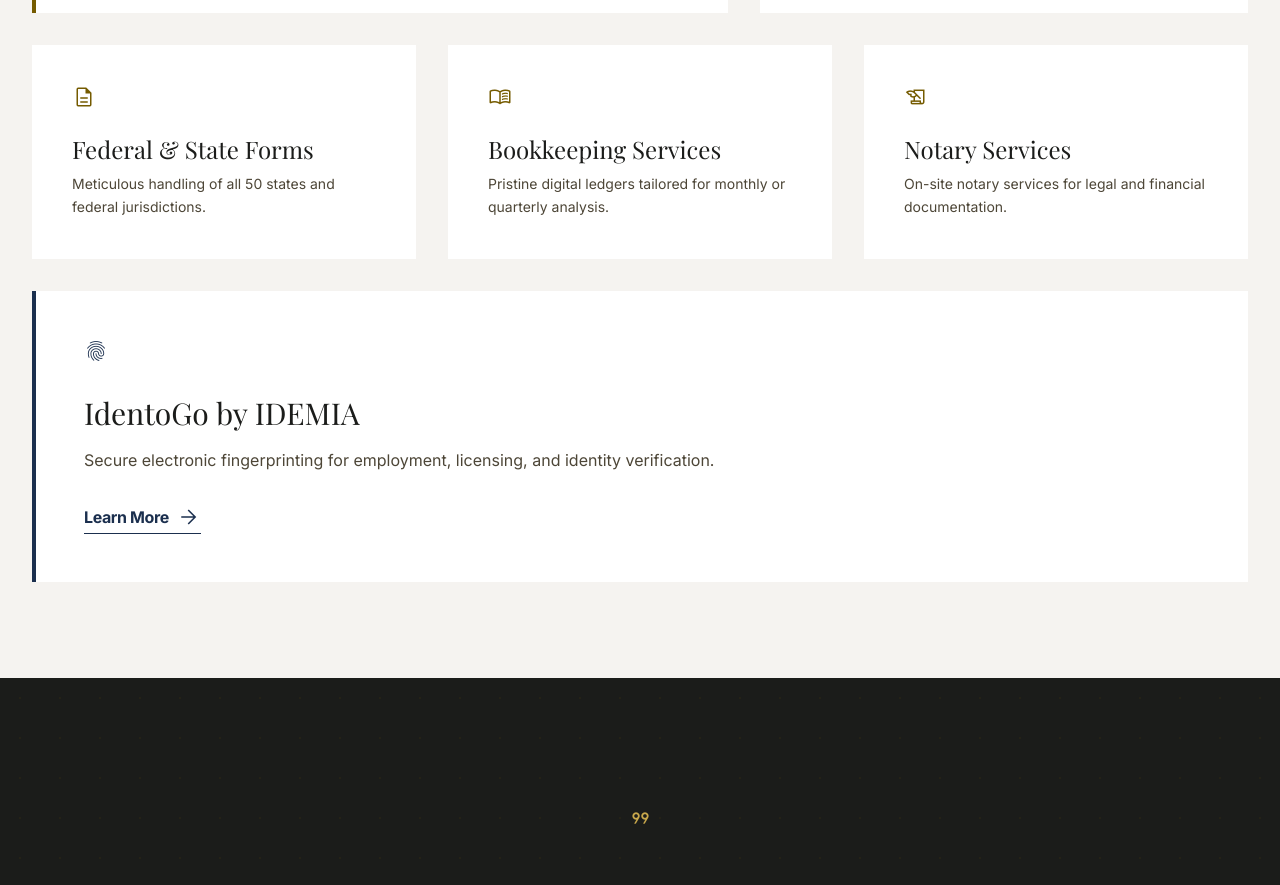
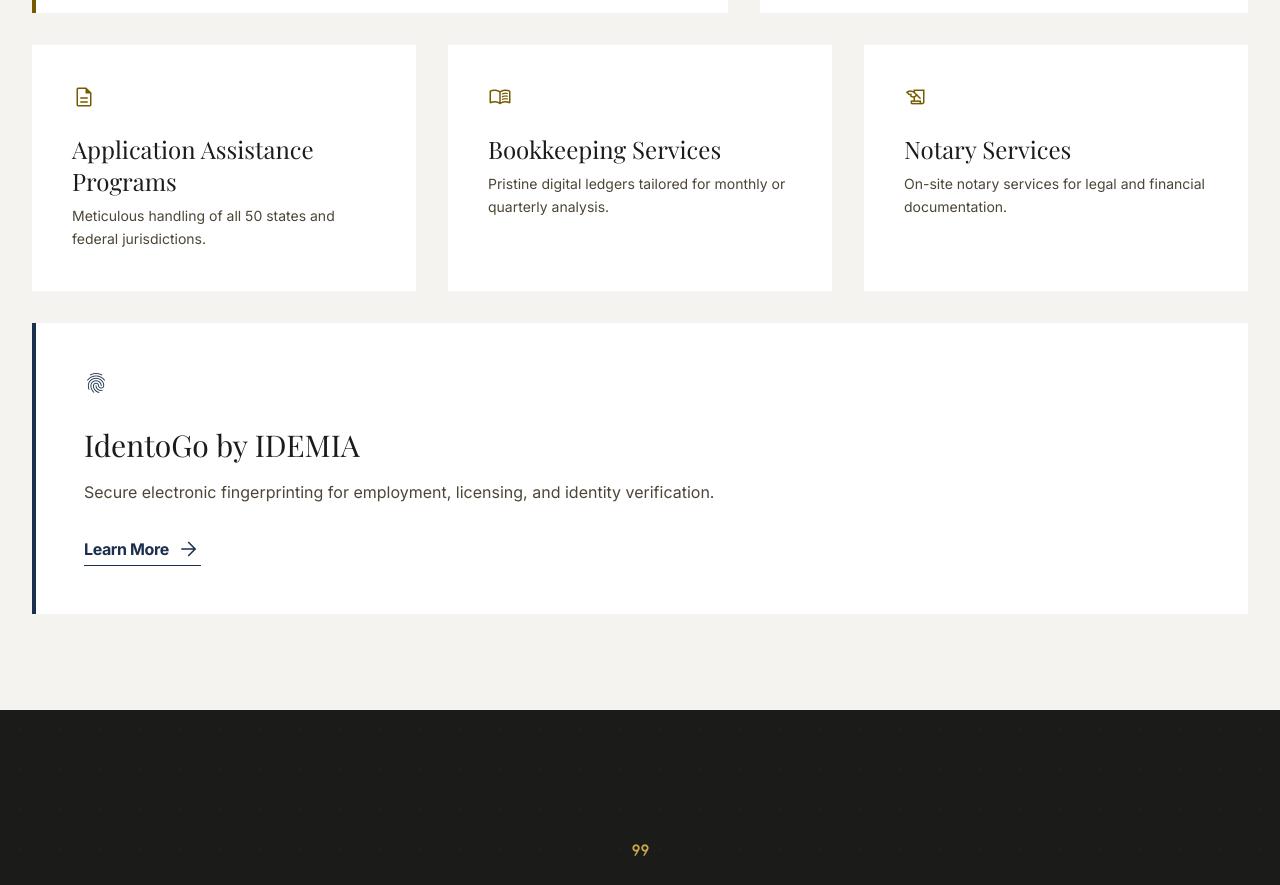
Before and after one commit to fdoalcos/nabat-tax-service, a Next.js app: page / in a window 1280 px wide. Shown: the part 2160-3045 px from the top of the page. Built offline with nearby package versions, Linux system fonts and the light colour scheme.

Commit message:
feature: change application assistance form

```diff
--- a/components/Services.tsx
+++ b/components/Services.tsx
@@ -33,7 +33,7 @@
             <span className="material-symbols-outlined text-3xl text-primary mb-6 block">
               description
             </span>
-            <h4 className="font-serif text-2xl mb-2">Federal &amp; State Forms</h4>
+            <h4 className="font-serif text-2xl mb-2">Application Assistance Programs</h4>
             <p className="text-sm text-on-surface-variant leading-relaxed">
               Meticulous handling of all 50 states and federal jurisdictions.
             </p>
```
